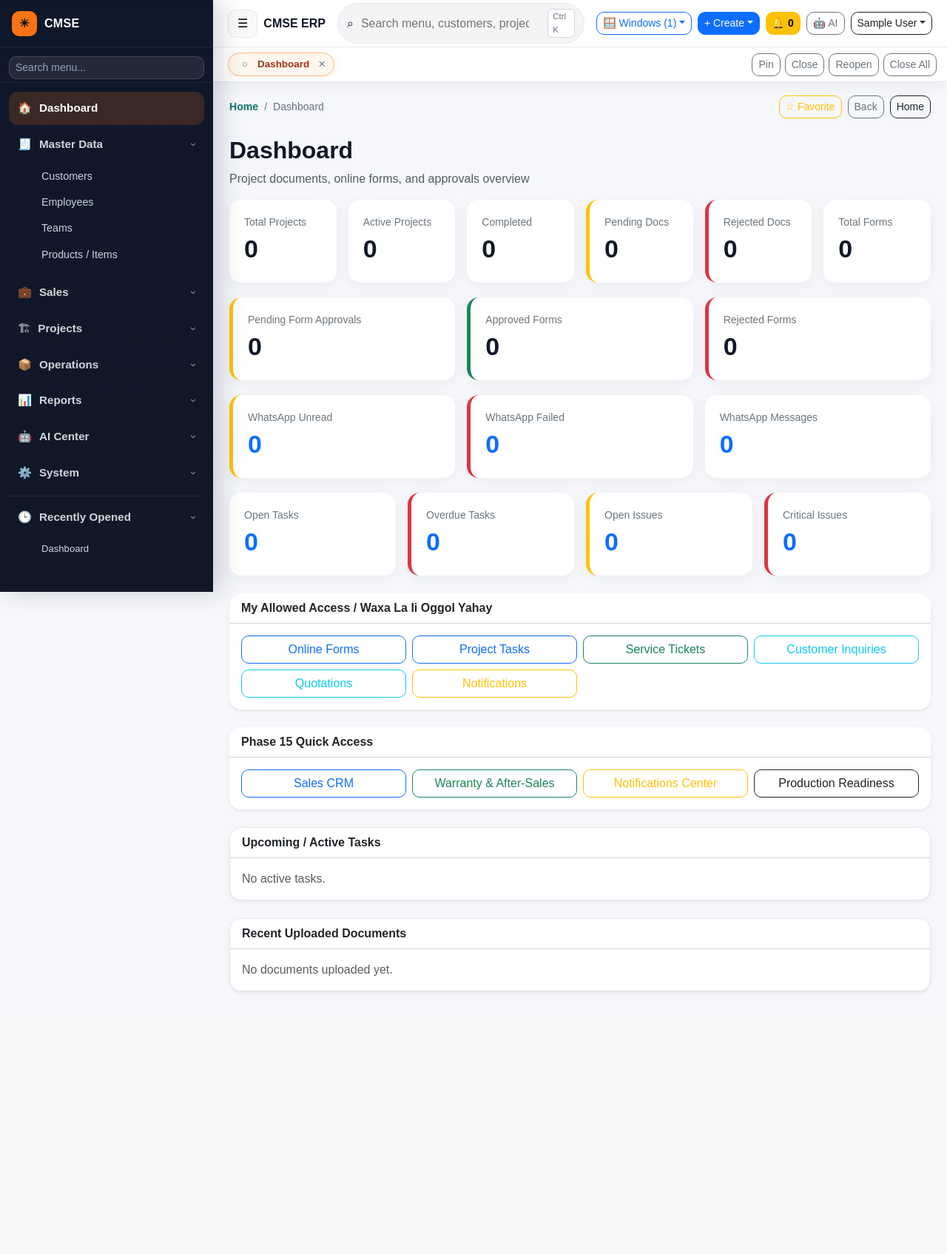
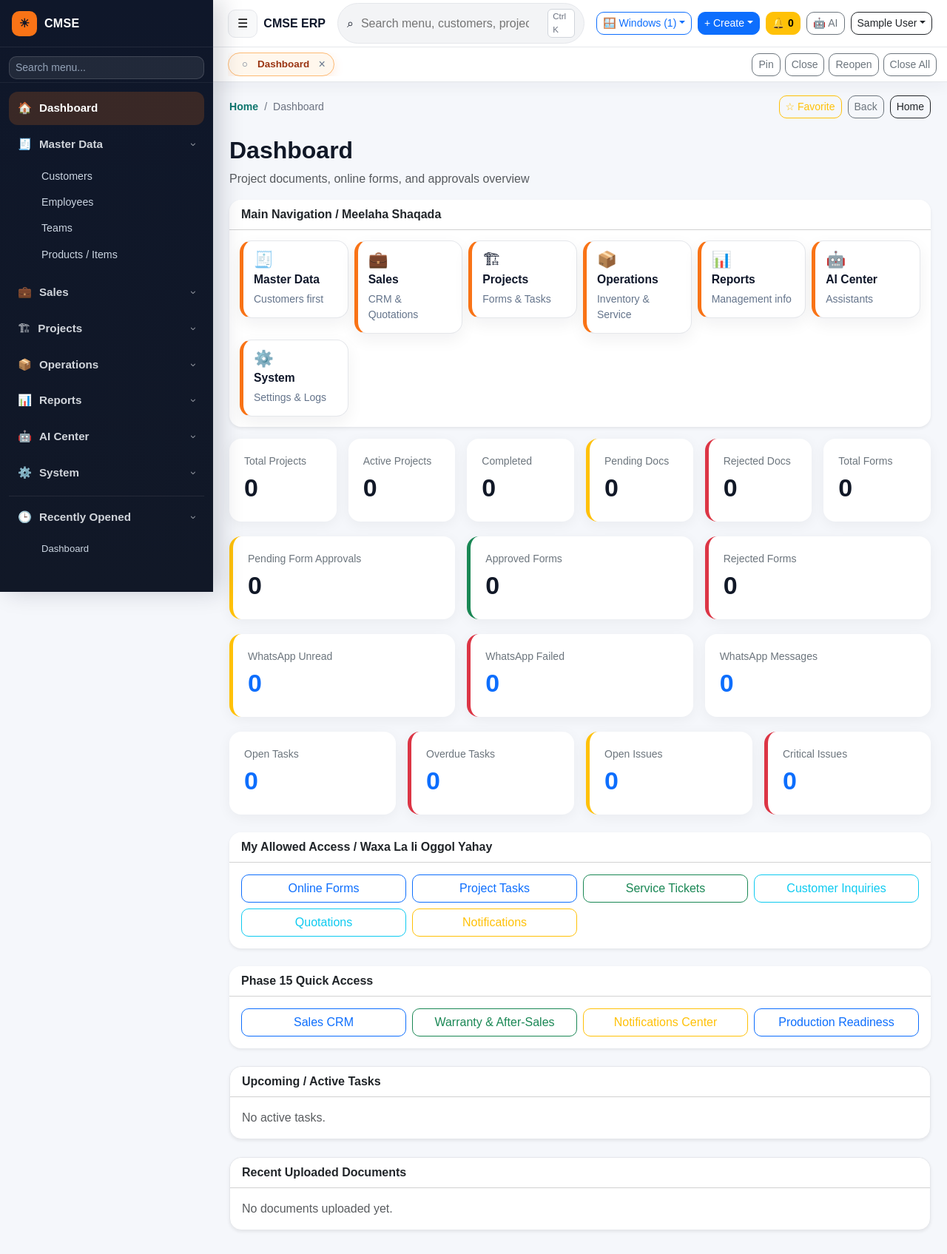
Before and after one commit to KhadarMF/CMSE2, a Flask app: page /dashboard in a window 1280 px wide. Shown: the whole page at 74% size. Before the commit the page ends 1342 px from the top, so only its background shows below. Run offline with Flask 3, Linux system fonts and the light colour scheme; the visitor is signed in with stand-in values (Sample User, id 1); data that the repository does not hold is empty; some libraries are stand-ins or nearby versions.

```diff
--- a/app/static/css/style.css
+++ b/app/static/css/style.css
@@ -244,3 +244,39 @@ body { background: linear-gradient(180deg, #fff7ed 0%, #f8fafc 180px); }
 .cmse-c360-stat small{color:#64748b}
 .cmse-c360-tabs{gap:6px;flex-wrap:wrap}.cmse-c360-tabs .nav-link{border-radius:999px;border:1px solid #e5e7eb;background:#fff;color:#334155}.cmse-c360-tabs .nav-link.active{background:#0f172a;color:#fff;border-color:#0f172a}.cmse-c360-message{border:1px solid #e5e7eb;border-radius:12px;padding:10px 12px;margin-bottom:10px;background:#fff}.cmse-c360-message.inbound{border-left:4px solid #16a34a}.cmse-c360-message.outbound{border-left:4px solid #2563eb}.cmse-c360-timeline{position:relative;padding-left:6px}.cmse-c360-timeitem{display:flex;gap:12px;position:relative;padding:0 0 16px}.cmse-c360-dot{width:12px;height:12px;border-radius:50%;background:#2563eb;margin-top:5px;box-shadow:0 0 0 4px #dbeafe}.cmse-c360-timeitem:not(:last-child)::before{content:"";position:absolute;left:5px;top:20px;bottom:0;width:2px;background:#e5e7eb}
 @media (max-width:768px){.cmse-c360-hero{align-items:flex-start}.cmse-c360-stat{min-height:auto}}
+
+/* Phase 17B.2D - Menu Activation & Navigation Consistency */
+.cmse-nav-section.active-section > .cmse-nav-toggle,
+.cmse-nav-toggle.active-parent{
+    background:rgba(249,115,22,.12);
+    color:#fff;
+    font-weight:800;
+}
+.cmse-nav a[href], .cmse-launch-card{cursor:pointer;}
+.cmse-nav-sub a[aria-disabled="true"], .cmse-nav-sub a.disabled{pointer-events:none;opacity:.45;}
+.cmse-dashboard-launch .card-body{padding:14px;}
+.cmse-launch-card{
+    min-height:98px;
+    display:flex;
+    flex-direction:column;
+    justify-content:center;
+    gap:4px;
+    text-decoration:none;
+    color:#0f172a;
+    background:#fff;
+    border:1px solid #e5e7eb;
+    border-left:5px solid var(--cmse-accent);
+    border-radius:16px;
+    padding:14px 14px;
+    box-shadow:0 8px 22px rgba(15,23,42,.06);
+    transition:transform .12s ease, box-shadow .12s ease, border-color .12s ease;
+}
+.cmse-launch-card span{font-size:1.35rem;line-height:1;}
+.cmse-launch-card strong{font-size:.98rem;}
+.cmse-launch-card small{color:#64748b;}
+.cmse-launch-card:hover{
+    color:#7c2d12;
+    transform:translateY(-2px);
+    box-shadow:0 12px 28px rgba(249,115,22,.14);
+    border-color:#fdba74;
+}
--- a/app/templates/base.html
+++ b/app/templates/base.html
@@ -230,9 +230,13 @@
     const navLinks = Array.from(document.querySelectorAll('#cmseNav a[href]'));
     const realNavLinks = navLinks.filter(a => !a.closest('.cmse-dynamic-block'));
     let activeLink = null;
+    let activeScore = -1;
     realNavLinks.forEach(function(a){
         const linkPath = new URL(a.href, window.location.origin).pathname.replace(/\/$/, '') || '/';
-        if (linkPath === currentPath) activeLink = a;
+        let score = -1;
+        if (linkPath === currentPath) score = 10000 + linkPath.length;
+        else if (linkPath !== '/' && currentPath.startsWith(linkPath + '/')) score = linkPath.length;
+        if (score > activeScore) { activeScore = score; activeLink = a; }
     });
     if (activeLink) {
         activeLink.classList.add('active');
@@ -240,8 +244,14 @@
         const title = activeLink.dataset.navTitle || activeLink.textContent.trim();
         const crumb = document.getElementById('cmseBreadcrumbCurrent');
         if (crumb) crumb.textContent = group && group !== 'Dashboard' ? group + ' / ' + title : title;
-        const section = activeLink.closest('.collapse');
-        if (section && window.bootstrap) bootstrap.Collapse.getOrCreateInstance(section, {toggle:false}).show();
+        const section = activeLink.closest('.cmse-nav-section');
+        if (section) {
+            section.classList.add('active-section');
+            const toggle = section.querySelector('.cmse-nav-toggle');
+            if (toggle) toggle.classList.add('active-parent');
+        }
+        const collapse = activeLink.closest('.collapse');
+        if (collapse && window.bootstrap) bootstrap.Collapse.getOrCreateInstance(collapse, {toggle:false}).show();
         saveRecent({title:title, group:group, url:activeLink.href});
     }
 
--- a/app/templates/dashboard/dashboard.html
+++ b/app/templates/dashboard/dashboard.html
@@ -1,6 +1,31 @@
 {% extends "base.html" %}
 {% block content %}
 <div class="d-flex justify-content-between align-items-center mt-4 mb-3"><div><h2 class="fw-bold">Dashboard</h2><p class="text-muted mb-0">Project documents, online forms, and approvals overview</p></div></div>
+
+{# Phase 17B.2D: Dashboard Navigation Quick Launch - only active/clickable cards are shown. #}
+{% set is_admin = current_user.role == "Admin" %}
+{% set show_master = is_admin or can_access_module(current_user, 'customers', 'view') or can_access_module(current_user, 'employees', 'view') or can_access_module(current_user, 'teams', 'view') or can_access_module(current_user, 'material-items', 'view') %}
+{% set show_sales = is_admin or can_access_module(current_user, 'sales-crm', 'view') or can_access_module(current_user, 'customer-inquiry', 'view') or can_access_module(current_user, 'quotation', 'view') or can_access_module(current_user, 'whatsapp-integration', 'view') %}
+{% set show_projects = is_admin or can_access_module(current_user, 'projects', 'view') or can_access_module(current_user, 'project-tasks', 'view') or can_access_module(current_user, 'forms-home', 'view') or can_access_module(current_user, 'documents', 'view') %}
+{% set show_operations = is_admin or can_access_module(current_user, 'materials', 'view') or can_access_module(current_user, 'material-request', 'view') or can_access_module(current_user, 'service-ticket', 'view') or can_access_module(current_user, 'warranty', 'view') %}
+{% set show_reports = is_admin or can_access_module(current_user, 'reports', 'view') or can_access_module(current_user, 'customer-reports', 'view') or can_access_module(current_user, 'material-reports', 'view') %}
+{% set show_ai = is_admin or can_access_module(current_user, 'ai-assistant', 'view') or can_access_module(current_user, 'ai-crm-agent', 'view') or can_access_module(current_user, 'ai-project-manager', 'view') or can_access_module(current_user, 'ai-reports', 'view') %}
+{% set show_system = is_admin or can_access_module(current_user, 'notifications', 'view') or can_access_module(current_user, 'whatsapp-integration', 'view') or can_access_module(current_user, 'production-readiness', 'view') %}
+<div class="card mt-3 mb-3 shadow-sm border-0 cmse-dashboard-launch">
+  <div class="card-header bg-white fw-bold">Main Navigation / Meelaha Shaqada</div>
+  <div class="card-body">
+    <div class="row g-2">
+      {% if show_master %}<div class="col-md-3 col-lg-2"><a class="cmse-launch-card" href="{{ url_for('master.customers') }}"><span>🧾</span><strong>Master Data</strong><small>Customers first</small></a></div>{% endif %}
+      {% if show_sales %}<div class="col-md-3 col-lg-2"><a class="cmse-launch-card" href="{{ url_for('sales.dashboard') }}"><span>💼</span><strong>Sales</strong><small>CRM & Quotations</small></a></div>{% endif %}
+      {% if show_projects %}<div class="col-md-3 col-lg-2"><a class="cmse-launch-card" href="{{ url_for('projects.list_projects') }}"><span>🏗</span><strong>Projects</strong><small>Forms & Tasks</small></a></div>{% endif %}
+      {% if show_operations %}<div class="col-md-3 col-lg-2"><a class="cmse-launch-card" href="{{ url_for('materials.dashboard') }}"><span>📦</span><strong>Operations</strong><small>Inventory & Service</small></a></div>{% endif %}
+      {% if show_reports %}<div class="col-md-3 col-lg-2"><a class="cmse-launch-card" href="{{ url_for('reports.reports_home') }}"><span>📊</span><strong>Reports</strong><small>Management info</small></a></div>{% endif %}
+      {% if show_ai %}<div class="col-md-3 col-lg-2"><a class="cmse-launch-card" href="{{ url_for('ai.dashboard') }}"><span>🤖</span><strong>AI Center</strong><small>Assistants</small></a></div>{% endif %}
+      {% if show_system %}<div class="col-md-3 col-lg-2"><a class="cmse-launch-card" href="{{ url_for('notifications.list_notifications') if not is_admin else url_for('admin.settings_home') }}"><span>⚙️</span><strong>System</strong><small>Settings & Logs</small></a></div>{% endif %}
+    </div>
+  </div>
+</div>
+
 <div class="row g-3">
 <div class="col-md-2"><div class="stat-card"><span>Total Projects</span><strong>{{ total_projects }}</strong></div></div>
 <div class="col-md-2"><div class="stat-card"><span>Active Projects</span><strong>{{ active_projects }}</strong></div></div>
@@ -59,7 +84,7 @@
       {% if can_access_module(current_user, 'sales-crm', 'view') %}<div class="col-md-3"><a class="btn btn-outline-primary w-100" href="{{ url_for('sales.dashboard') }}">Sales CRM</a></div>{% endif %}
       {% if can_access_module(current_user, 'after-sales', 'view') %}<div class="col-md-3"><a class="btn btn-outline-success w-100" href="{{ url_for('support.dashboard') }}">Warranty & After-Sales</a></div>{% endif %}
       {% if can_access_module(current_user, 'notifications', 'view') %}<div class="col-md-3"><a class="btn btn-outline-warning w-100" href="{{ url_for('notifications.list_notifications') }}">Notifications Center</a></div>{% endif %}
-      {% if can_access_module(current_user, 'production-readiness', 'view') %}<div class="col-md-3"><a class="btn btn-outline-dark w-100" href="{{ url_for('production.readiness') }}">Production Readiness</a></div>{% endif %}
+      {% if can_access_module(current_user, 'production-readiness', 'view') %}<div class="col-md-3"><a class="btn btn-outline-primary w-100" href="{{ url_for('production.readiness') }}">Production Readiness</a></div>{% endif %}
     </div>
   </div>
 </div>
```
Also changed, not shown: PHASE17B2D_MENU_ACTIVATION_HOTFIX.md (added, +26 -0 lines).
